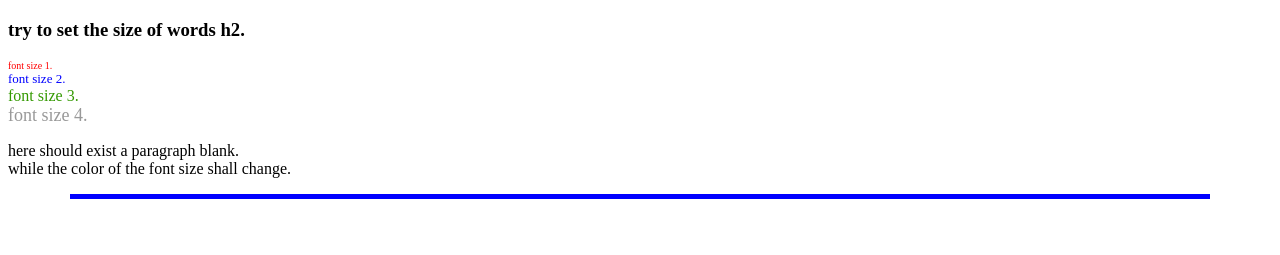
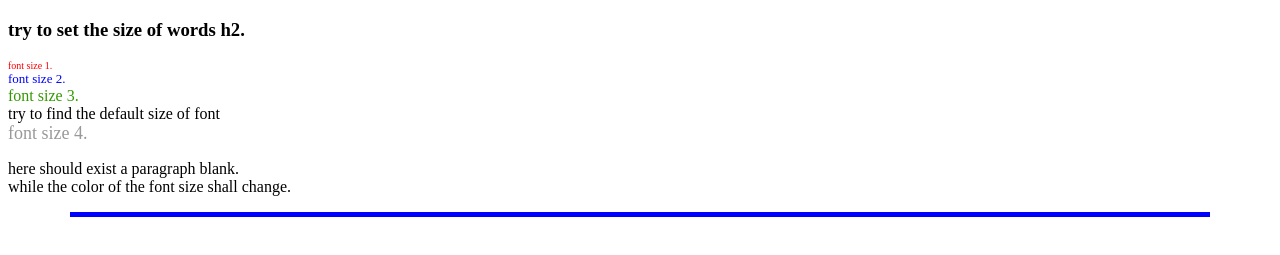
Before and after one commit to jay1233560/hello-world, a plain HTML site: page index.html in a window 1280 px wide. Shown: the part 105-360 px from the top of the page. Drawn offline with Linux system fonts and the light colour scheme.

Commit message:
more index check

```diff
--- a/index.html
+++ b/index.html
@@ -10,6 +10,7 @@
     <font size="1" color="#FF0000">font size 1.<br></font>
     <font size="2" color="#0000FF">font size 2.<br></font>
     <font size="3" color="#339900">font size 3.<br></font>
+    try to find the default size of font<br>
     <font size="4" color="#999999">font size 4.<p></font>
     here should exist a paragraph blank.<br>
     while the color of the font size shall change.<br>
```
